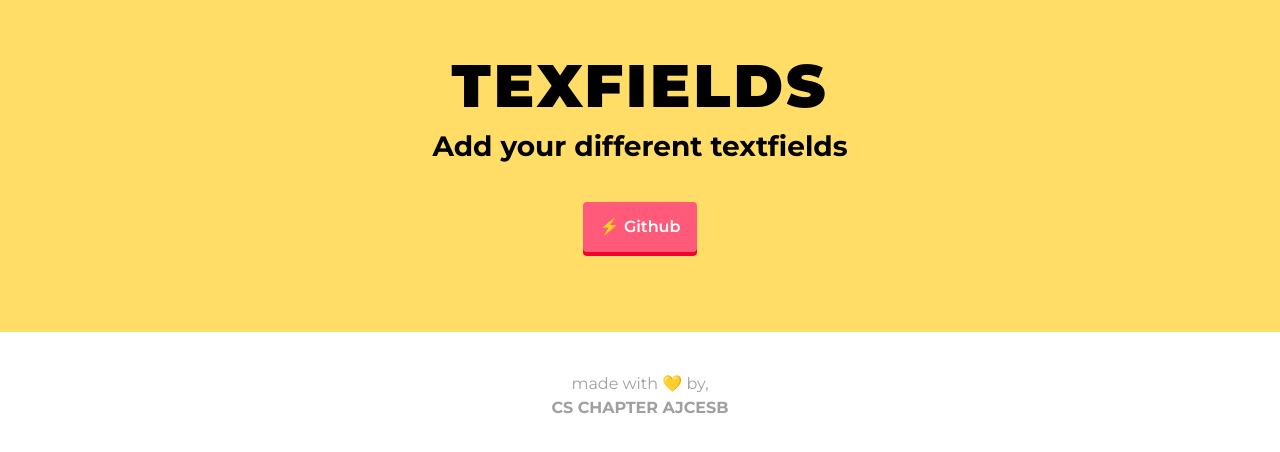
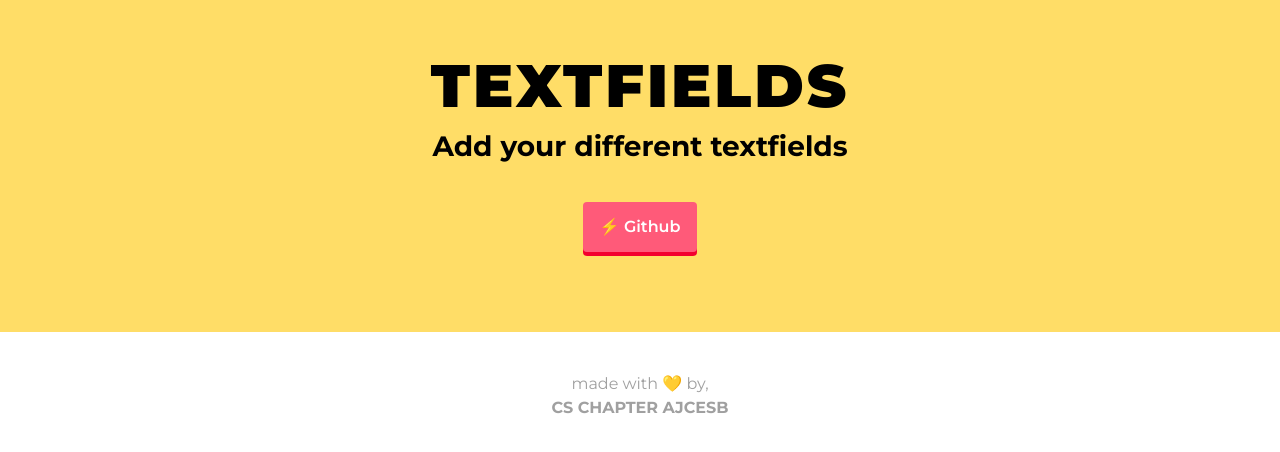
Before and after one commit to rubenshibu/css-components, a plain HTML site: page pages/textfield.html in a window 1280 px wide. Drawn offline with nearby package versions, Linux system fonts and the light colour scheme.

Commit message:
new: 🆕 updated textfields

```diff
--- a/pages/textfield.html
+++ b/pages/textfield.html
@@ -30,7 +30,7 @@
       <div class="container-fluid section-for-header">
         <div class="content">
           <div class="content-header">
-            <h1>TEXFIELDS</h1>
+            <h1>TEXTFIELDS</h1>
           </div>
           <div class="content-body">
             <h3>Add your different textfields</h3>
```
